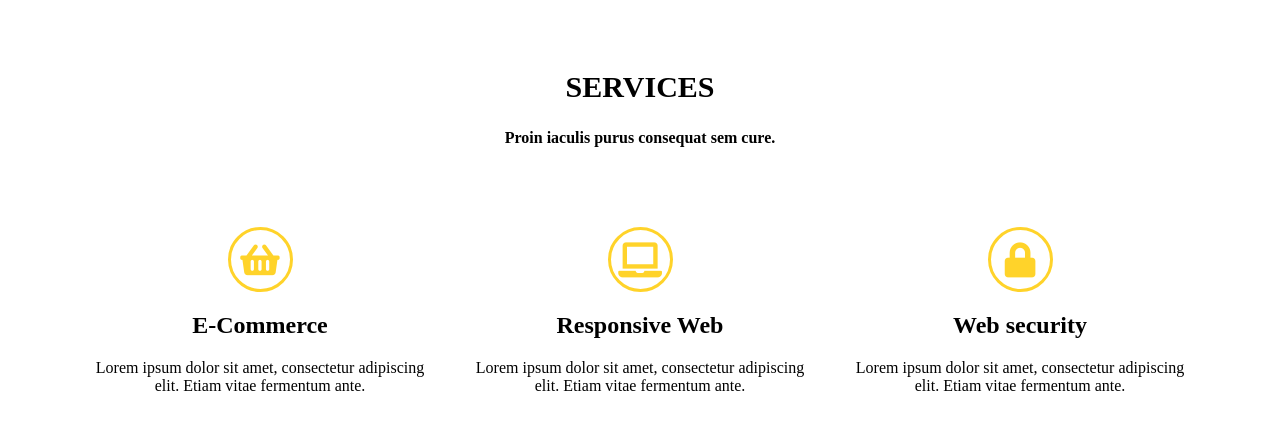
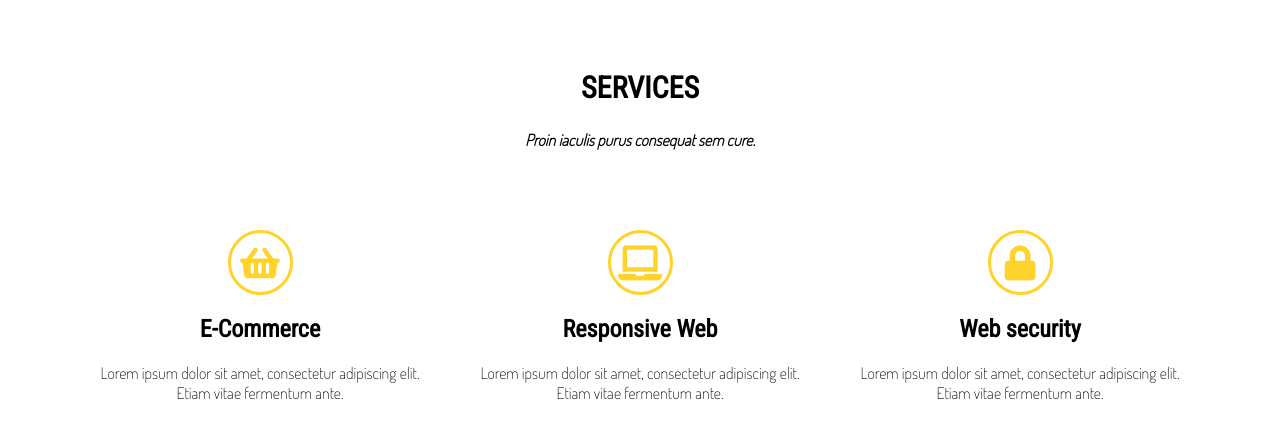
Before and after one commit to chrisi99/Golden-project, a website: page index.html in a window 1280 px wide. Shown: the part 515-952 px from the top of the page. Drawn offline with Linux system fonts and the light colour scheme.

Commit message:
Add global styles & services fonts

```diff
--- a/sass/style.scss
+++ b/sass/style.scss
@@ -10,12 +10,15 @@ body{
 .section-title{
     text-align: center;
     font-size: 30px;
+    font-family: $font-one;
 }
 
 .section-subtitle{
     text-align: center;
     margin-bottom: 80px;
     text-decoration: wavy;
+    font-family: $font-two;
+    font-style: italic;
 }
 
 .page-title{
@@ -29,6 +32,14 @@ body{
     font-family: $font-two;
     font-size: 25px;
     font-style: italic;
+}
+
+.service-title{
+    font-family: $font-one;
+}
+
+.service-description{
+    font-family: $font-two;
 }
 
 /* NAVIGATION */
```
Also changed, not shown: css/style.css, 1 other file.
